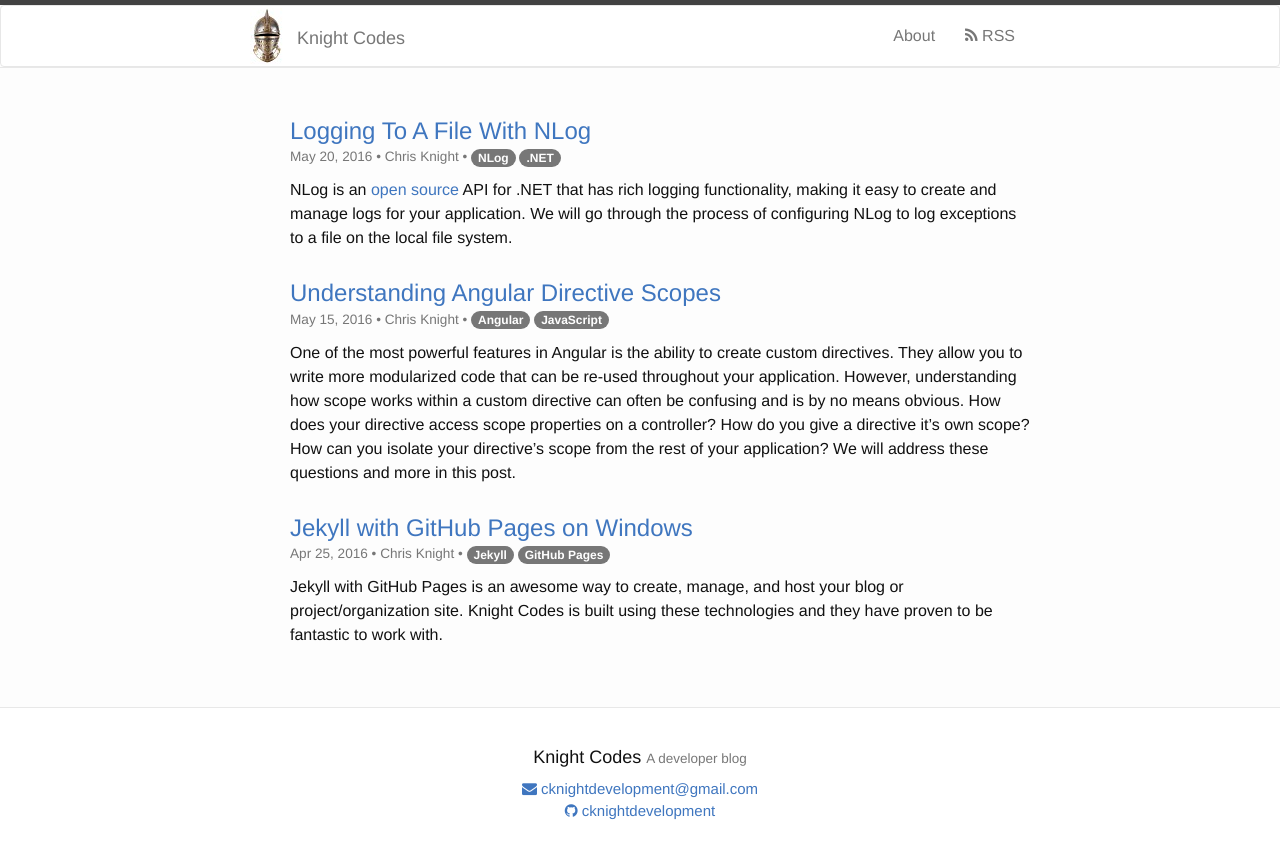
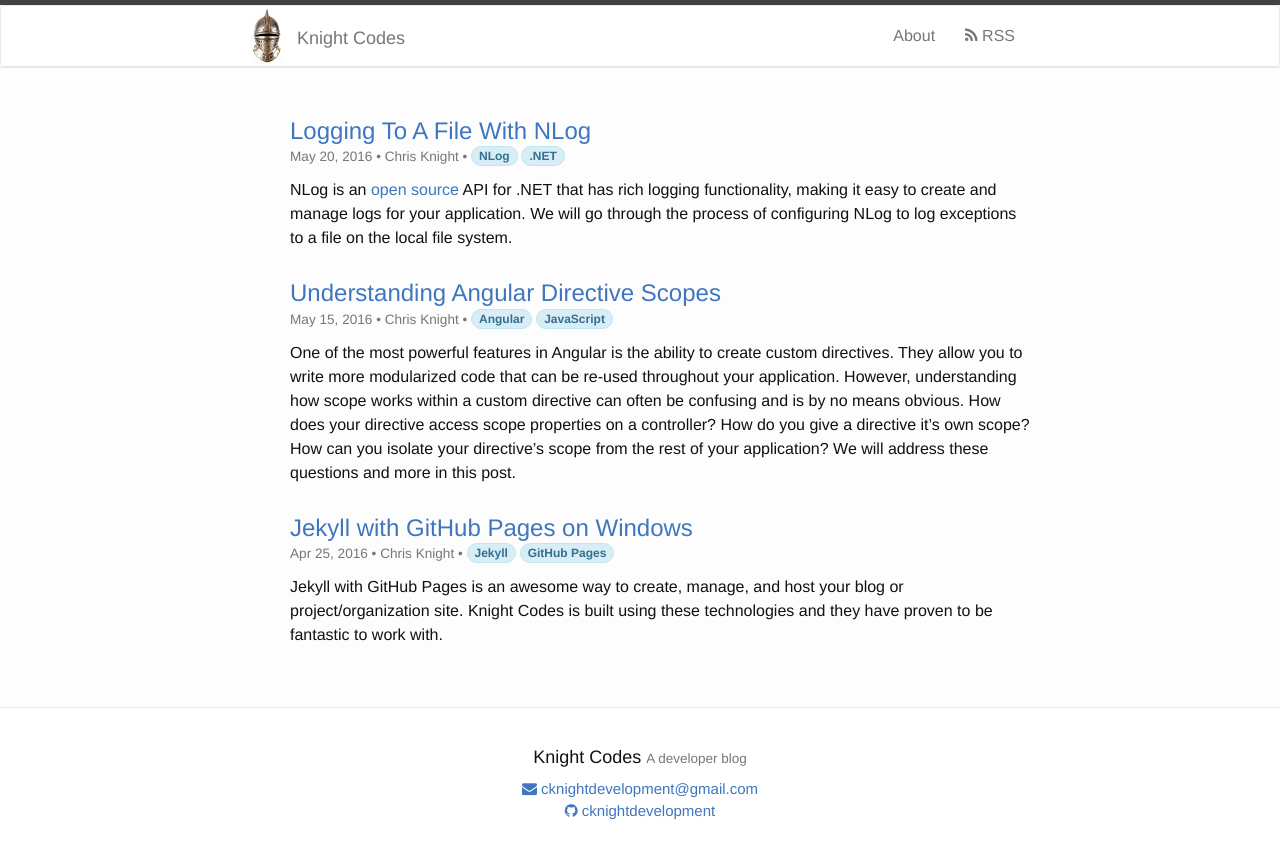
Before and after one commit to cknightdevelopment/cknightdevelopment.github.io, a Jekyll site: the page built from index.html, in a window 1280 px wide. Shown: the top 859 px of the page. Built offline with Jekyll 4.4.1, drawn with Linux system fonts in a browser that asks for light colours; nearby versions of some CDN libraries.

Commit message:
Added info color to tags

```diff
--- a/_layouts/post.html
+++ b/_layouts/post.html
@@ -16,7 +16,7 @@ layout: default
     	{% if page.tags.size > 0 %}
     	 •
     	 	{% for tag in page.tags %}
-	    	<span class="badge">{{ tag }}</span>
+	    	<span class="tag badge alert-info">{{ tag }}</span>
 	    	{% endfor %}
     	{% endif %}
     	</small>
--- a/_sass/_layout.scss
+++ b/_sass/_layout.scss
@@ -48,6 +48,12 @@
     float: left;
     vertical-align: middle;
     margin: 7px 14px 0;
+}
+
+.tag {
+    border-width: 1px;
+    border-style: solid;
+    margin-top: -3px;
 }
 
 
--- a/index.html
+++ b/index.html
@@ -22,7 +22,7 @@ layout: default
           {% if post.tags.size > 0 %}
            •
             {% for tag in post.tags %}
-            <span class="badge">{{ tag }}</span>
+            <span class="tag badge alert-info">{{ tag }}</span>
             {% endfor %}
           {% endif %}
           </small>
```
